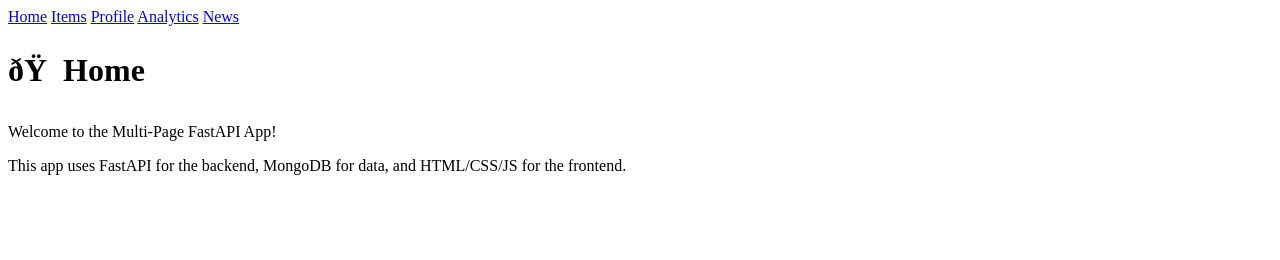
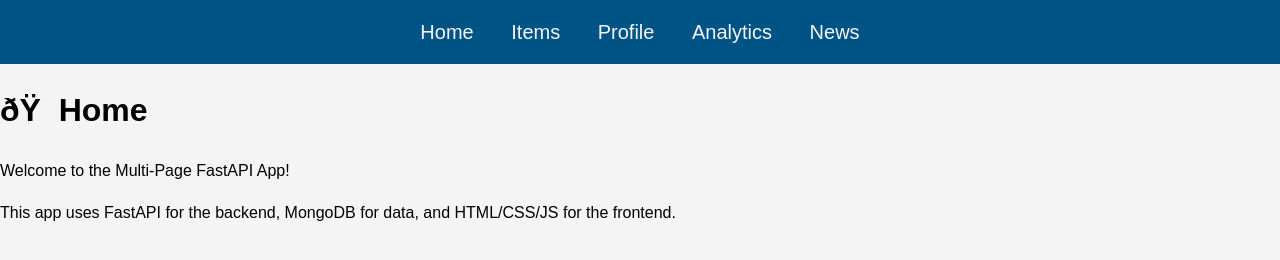
Before and after one commit to notplato/buggy-repo, a plain HTML site: page frontend/index.html in a window 1280 px wide. Drawn offline with Linux system fonts and the light colour scheme.

Commit message:
Siddarth Commit 1

```diff
--- a/frontend/style.css
+++ b/frontend/style.css
@@ -1,2 +1,39 @@
-Aah I was too lazy to implement this
+/*Aah I was too lazy to implement this
 You can do it
+*/
+/*minor css added*/
+
+body {
+	font-family: Arial, sans-serif;
+	line-height: 1.6;
+	margin: 0;
+	padding: 0;
+	background-color: #F4F4F4;
+	color: #000000;
+}
+
+
+nav {
+	background: #005485;
+	font-family: inherit;
+	font-size: 1.25rem;
+	text-align: center;
+	padding: 1rem;
+}
+
+
+nav a{
+	color: #f4f4f4;
+	margin: 0 1rem;
+	text-decoration: none;
+}
+
+nav a:hover {
+	color: #bbbbbb;
+	font-weight: bold;
+}
+
+nav a:active {
+	color: #AA2222;
+	font-weight: bold;
+}
```
